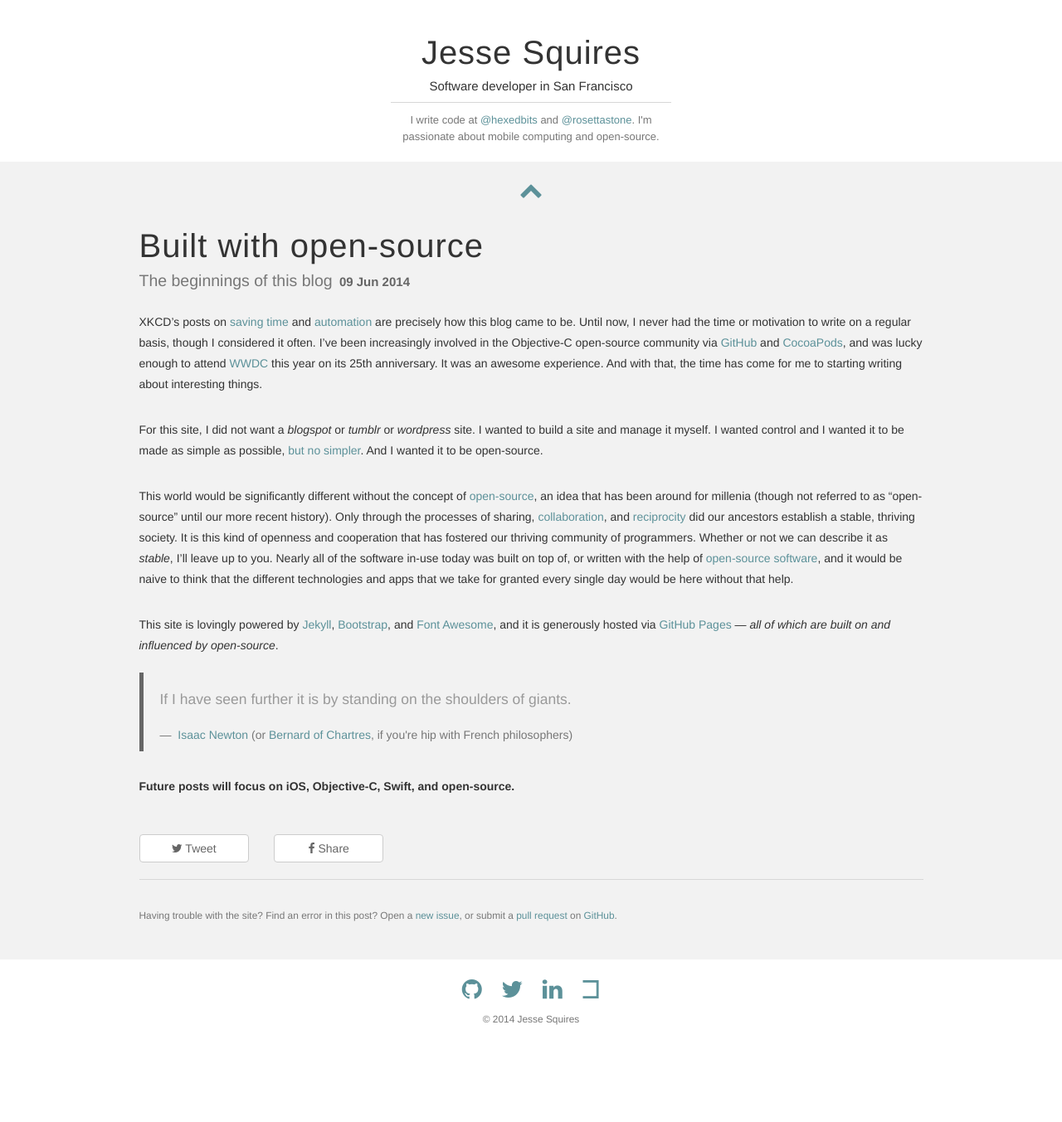
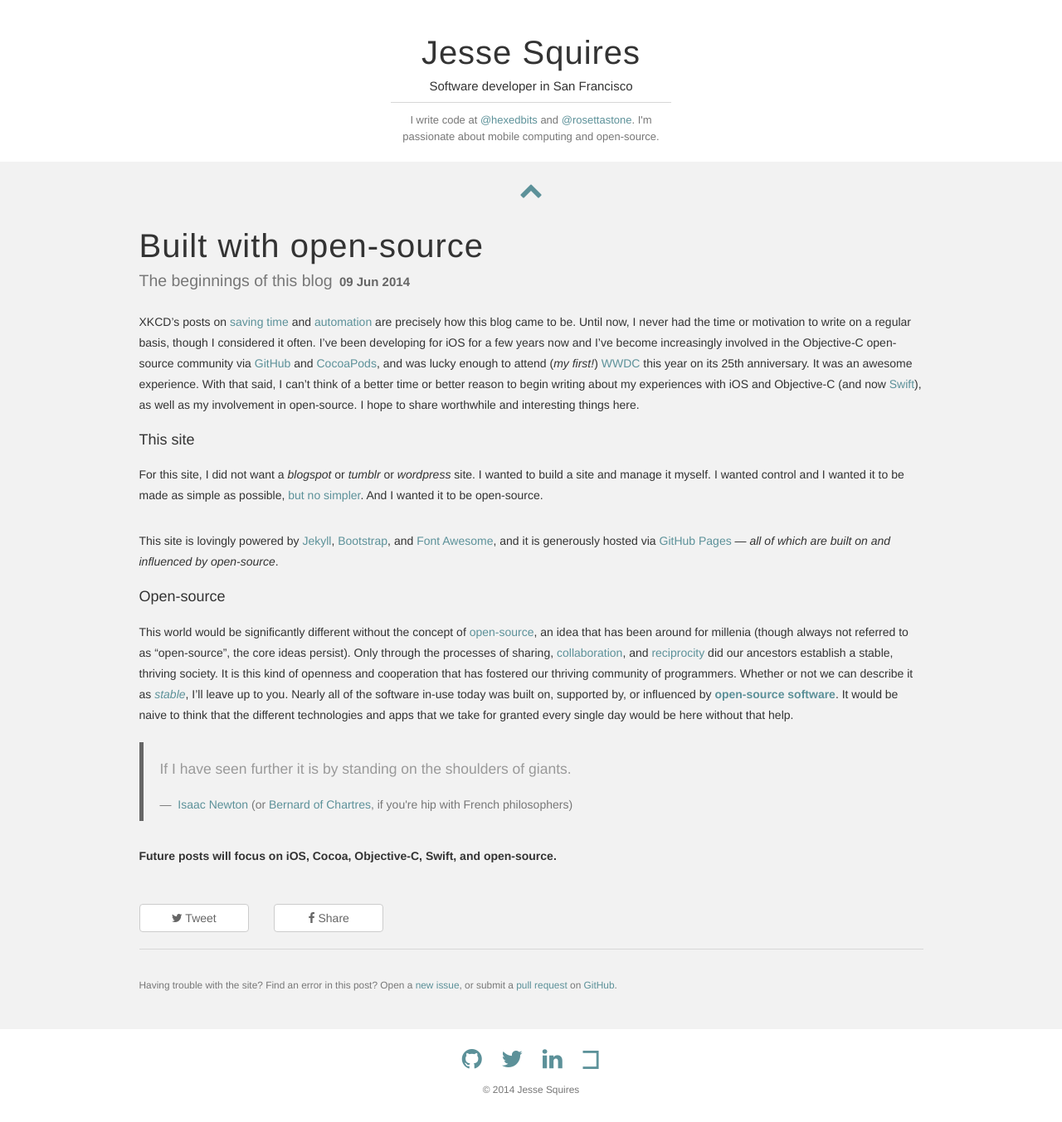
Before and after one commit to jessesquires/jessesquires.com, a Jekyll site: the page built from _posts/2014-06-09-built-with-open-source.md, in a window 1280 px wide. Shown: the whole page at 83% size. Built offline with Jekyll 4.4.1, drawn with Linux system fonts in a browser that asks for light colours; nearby versions of some CDN libraries; Markdown is read by kramdown in place of the engine named in the settings; before the commit the page ends 1268 px from its top, so only the background shows below that.

Commit message:
post revisions

```diff
--- a/_posts/2014-06-09-built-with-open-source.md
+++ b/_posts/2014-06-09-built-with-open-source.md
@@ -2,16 +2,20 @@
 layout: post
 title: Built with open-source
 subtitle: The beginnings of this blog
-excerpt: XKCD's posts on saving time and automation are precisely how this blog came to be. Until now, I never had the time or motivation to write on a regular basis, though I considered it often. I've been increasingly involved in the Objective-C open-source community via GitHub and CocoaPods, and was lucky enough
+excerpt: XKCD's posts on saving time and automation are precisely how this blog came to be. Until now, I never had the time or motivation to write on a regular basis, though I considered it often. I've been developing for iOS for a few years now and I've become increasingly involved in the Objective-C open-source community via GitHub and CocoaPods, and was lucky enough
 ---
 
-XKCD's posts on [saving time](http://xkcd.com/1205/) and [automation](http://xkcd.com/1319/) are precisely how this blog came to be. Until now, I never had the time or motivation to write on a regular basis, though I considered it often. I've been increasingly involved in the Objective-C open-source community via [GitHub](https://github.com/jessesquires) and [CocoaPods](http://cocoapods.org), and was lucky enough to attend [WWDC](https://developer.apple.com/wwdc) this year on its 25th anniversary. It was an awesome experience. And with that, the time has come for me to starting writing about interesting things.
+XKCD's posts on [saving time](http://xkcd.com/1205/) and [automation](http://xkcd.com/1319/) are precisely how this blog came to be. Until now, I never had the time or motivation to write on a regular basis, though I considered it often. I've been developing for iOS for a few years now and I've become increasingly involved in the Objective-C open-source community via [GitHub](https://github.com/jessesquires) and [CocoaPods](http://cocoapods.org), and was lucky enough to attend (*my first!*) [WWDC](https://developer.apple.com/wwdc) this year on its 25th anniversary. It was an awesome experience. With that said, I can't think of a better time or better reason to begin writing about my experiences with iOS and Objective-C (and now [Swift](https://developer.apple.com/swift/)), as well as my involvement in open-source. I hope to share worthwhile and interesting things here.
+
+#### This site
 
 For this site, I did not want a *blogspot* or *tumblr* or *wordpress* site. I wanted to build a site and manage it myself. I wanted control and I wanted it to be made as simple as possible, [but no simpler](http://en.wikiquote.org/wiki/Albert_Einstein). And I wanted it to be open-source.
 
-This world would be significantly different without the concept of [open-source](http://en.wikipedia.org/wiki/Open_source), an idea that has been around for millenia (though not referred to as "open-source" until our more recent history). Only through the processes of sharing, [collaboration](http://blogs.sciencemag.org/origins/2009/09/on-the-origin-of-cooperation.html), and [reciprocity](http://www.sciencedaily.com/releases/2013/08/130820094643.htm) did our ancestors establish a stable, thriving society. It is this kind of openness and cooperation that has fostered our thriving community of programmers. Whether or not we can describe it as *stable*, I'll leave up to you. Nearly all of the software in-use today was built on top of, or written with the help of [open-source software](http://en.wikipedia.org/wiki/Open-source_software), and it would be naive to think that the different technologies and apps that we take for granted every single day would be here without that help.
+This site is lovingly powered by [Jekyll](http://jekyllrb.com), [Bootstrap](http://getbootstrap.com), and [Font Awesome](http://fortawesome.github.io/Font-Awesome/), and it is generously hosted via [GitHub Pages](https://pages.github.com) &mdash; *all of which are built on and influenced by open-source*.
 
-This site is lovingly powered by [Jekyll](http://jekyllrb.com), [Bootstrap](http://getbootstrap.com), and [Font Awesome](http://fortawesome.github.io/Font-Awesome/), and it is generously hosted via [GitHub Pages](https://pages.github.com) &mdash; *all of which are built on and influenced by open-source*.
+#### Open-source
+
+This world would be significantly different without the concept of [open-source](http://en.wikipedia.org/wiki/Open_source), an idea that has been around for millenia (though always not referred to as "open-source", the core ideas persist). Only through the processes of sharing, [collaboration](http://blogs.sciencemag.org/origins/2009/09/on-the-origin-of-cooperation.html), and [reciprocity](http://www.sciencedaily.com/releases/2013/08/130820094643.htm) did our ancestors establish a stable, thriving society. It is this kind of openness and cooperation that has fostered our thriving community of programmers. Whether or not we can describe it as [*stable*](http://heartbleed.com), I'll leave up to you. Nearly all of the software in-use today was built on, supported by, or influenced by [**open-source software**](http://en.wikipedia.org/wiki/Open-source_software). It would be naive to think that the different technologies and apps that we take for granted every single day would be here without that help.
 
 <blockquote>
 	<p>If I have seen further it is by standing on the shoulders of giants.</p>
@@ -21,4 +25,4 @@ This site is lovingly powered by [Jekyll](http://jekyllrb.com), [Bootstrap](http
 	</footer>
 </blockquote>
 
-**Future posts will focus on iOS, Objective-C, Swift, and open-source.**
+**Future posts will focus on iOS, Cocoa, Objective-C, Swift, and open-source.**
--- a/index.html
+++ b/index.html
@@ -14,7 +14,7 @@ title: Home
 			</h2>
 
 			<div class="post-excerpt">
-				<p>{{ post.excerpt }}... <span class="post-continue"><a href="{{ post.url }}">continue</a> <i class="fa fa-angle-right fa-lg"></i></span></p>
+				<p>{{ post.excerpt }}. . . <span class="post-continue"><a href="{{ post.url }}">continue</a> <i class="fa fa-angle-right fa-lg"></i></span></p>
 			</div>
 
 		</article>
```
Also changed, not shown: README.md.
